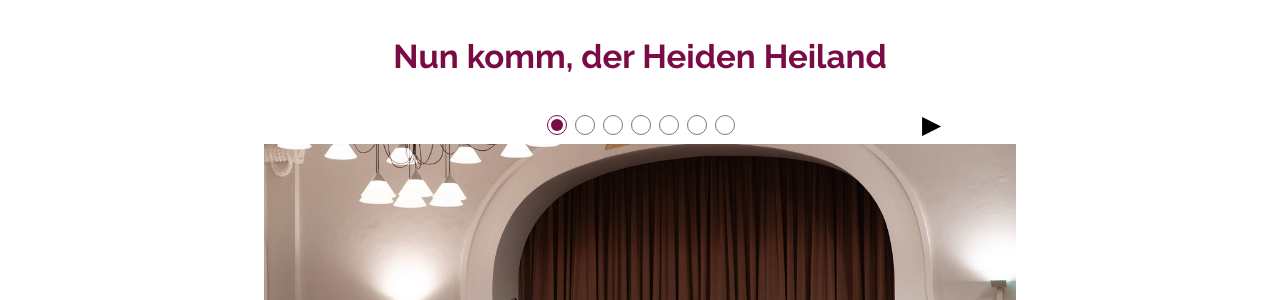
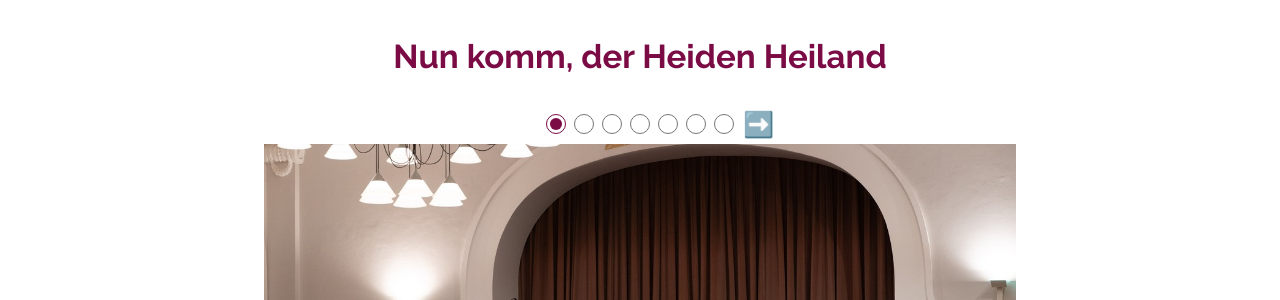
Before and after one commit to kammerchorinnsbruck/kammerchorinnsbruck.github.io, a Jekyll site: the page built from medien.md, in a window 1280 px wide. Shown: the part 133-433 px from the top of the page. Built offline with Jekyll 4.4.1, drawn with Linux system fonts in a browser that asks for light colours.

Commit message:
Hübschere Vor-Zurück-Knöpfe.

```diff
--- a/_includes/gallery.html
+++ b/_includes/gallery.html
@@ -3,8 +3,8 @@
 <section class="gallery" style="grid-template-columns: 1fr repeat({{files | size}}, auto) 1fr">
 {% for file in files %}
   <input type="radio" name="gallery" id="{{ filter }}{{ forloop.index }}" {% if forloop.first %} checked {% endif %}/>
-  <label for="{{ filter }}{{ forloop.index | minus: 1 }}" style="grid-column-start:1;{% if forloop.first %}opacity:0;{% endif %}">◀</label>
+  <label for="{{ filter }}{{ forloop.index | minus: 1 }}" class="prev" {% if forloop.first %}style="opacity:0;"{% endif %}>⬅️</label>
   <img src="{{ file.path }}" loading="lazy">
-  <label for="{{ filter }}{{ forloop.index |  plus: 1 }}" style="grid-column-end: -1;{% if forloop.last  %}opacity:0;{% endif %}">▶</label>
+  <label for="{{ filter }}{{ forloop.index |  plus: 1 }}" class="next" {% if forloop.last  %}style="opacity:0;"{% endif %}>➡️</label>
 {% endfor %}
 </section>
--- a/style.css
+++ b/style.css
@@ -45,7 +45,6 @@ iframe {
 nav {
   position: sticky; /* Set the navbar to fixed position */
   top: 0; /* Position the navbar at the top of the page */
-  z-index: 1; /* Prevent gallery to cover navbar */
   background-color: white;
   box-shadow: 0px 3px 5px 0px rgba(0,0,0,0.1);
   width: 100%;
@@ -134,6 +133,7 @@ img.portrait {
   grid-row: buttons;
   width: 20px;
   height: 20px;
+  margin: 4px;
   accent-color: #7b0b45;
 }
 .gallery > img {
@@ -147,15 +147,25 @@ img.portrait {
 .gallery > label {
   display: none;
   font-size: 25px;
+  margin: 5px;
   grid-row: buttons;
+  user-select: none;
 }
-.gallery > input:checked + label {
+.gallery > .prev {
+  grid-column-start: 1;
+  justify-self: end;
+}
+.gallery > .next {
+  grid-column-end: -1;
+  justify-self: start;
+}
+.gallery > input:checked + .prev {
   display: inline;
 }
-.gallery > input:checked + label + img {
+.gallery > input:checked + .prev + img {
   opacity: 1;
 }
-.gallery > input:checked + label + img + label {
+.gallery > input:checked + .prev + img + .next {
   display: inline;
 }
 
```
